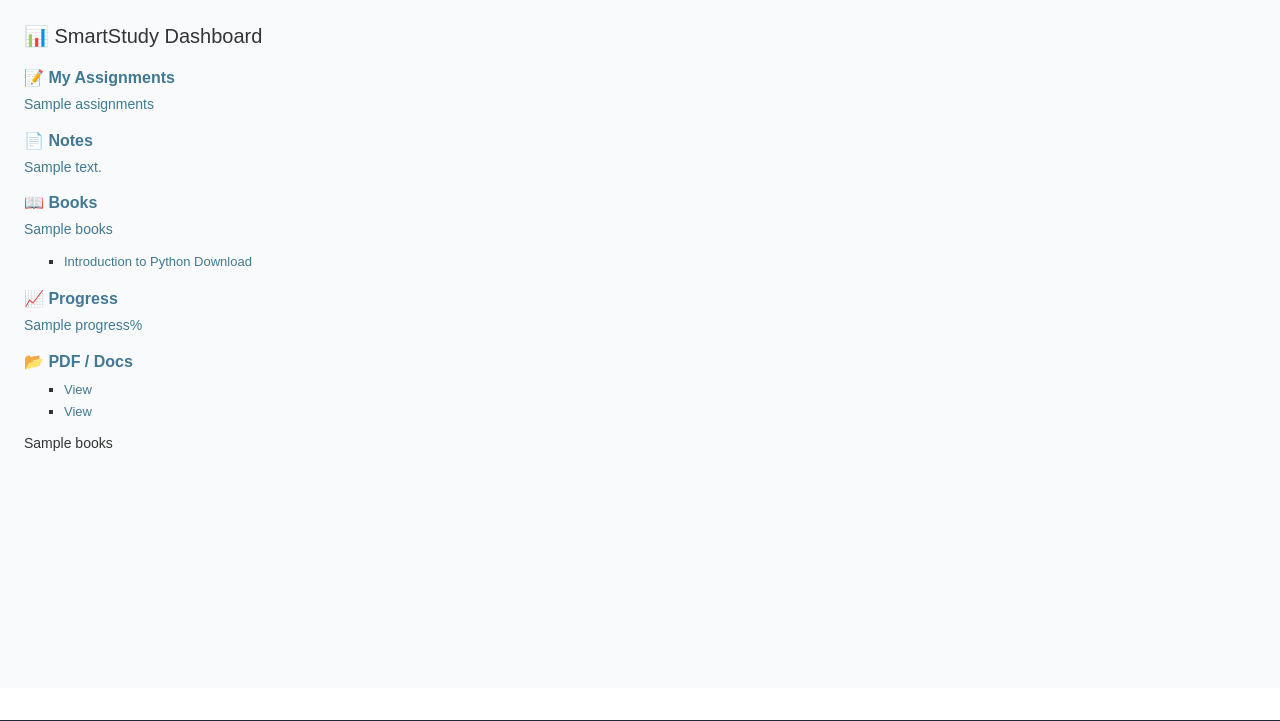
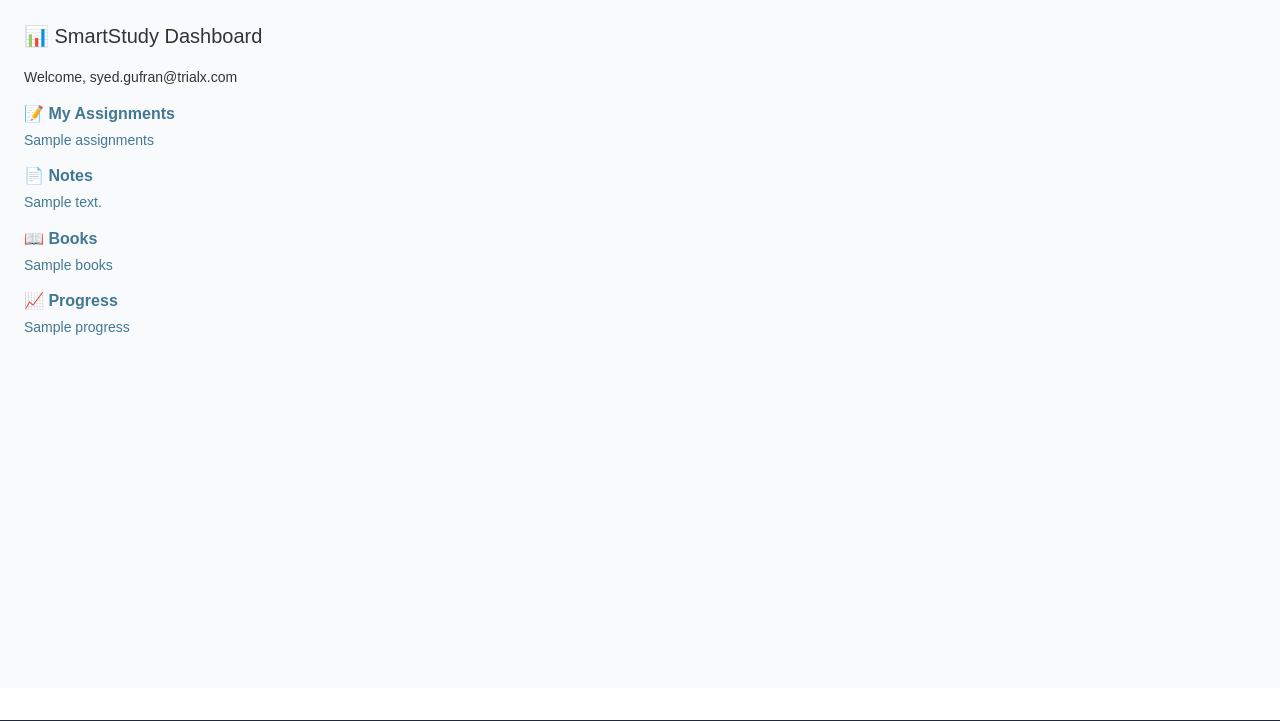
Before and after one commit to Dilshada101/SmartStudy, a Django app: template StudyPortal/templates/admin/custom_dashboard.html in a window 1280 px wide. Shown: the part 96-817 px from the top of the page. Run offline with Django 5.2, Linux system fonts and the light colour scheme; a user stored in the database is signed in; data comes from the database, SQL or seed files in the repository; both versions use the stored data as it was after the commit; tables that the repository leaves empty hold one stand-in row (values such as "Sample post"); the template is opened without the code that fills it: values that come from a table or form of the project are taken from there, most other values are stand-ins (such as "Sample title", 1, 10 or a date in 2020).

Commit message:
changed dashboard view

```diff
--- a/StudyPortal/templates/admin/custom_dashboard.html
+++ b/StudyPortal/templates/admin/custom_dashboard.html
@@ -3,154 +3,93 @@
 {% load i18n %}
 
 {% block content %}
-<div class="p-6 bg-gray-100 min-h-screen">
+<div class="p-6 bg-gray-50 min-h-screen">
+
+    <div class="mb-6 text-center">
+        <h1 class="text-2xl font-bold text-gray-800">📊 SmartStudy Dashboard</h1>
+        <p class="text-gray-600 mt-1">Welcome, {{ user.username }}</p>
+    </div>
 
 
-    <div class="mb-8 text-center">
-        <h1 class="text-3xl font-bold text-gray-800">📊 SmartStudy Dashboard</h1>
+    <div class="grid grid-cols-2 gap-2">
+
+        {% if "Admin" in user_groups %}
+            <!-- ADMIN DASHBOARD CARDS -->
+            <a href="{% url 'admin_assignment_dashboard' %}" class="bg-white rounded-xl p-4 shadow-sm hover:shadow-md transition transform hover:-translate-y-1 cursor-pointer">
+                <h2 class="text-sm font-semibold text-gray-700">📝 Assignments</h2>
+                <p class="text-2xl font-bold text-purple-600 mt-1">{{ stats.assignments }}</p>
+            </a>
+
+            <a href="{% url 'admin_notes_dashboard' %}" class="bg-white rounded-xl p-4 shadow-sm hover:shadow-md transition transform hover:-translate-y-1 cursor-pointer">
+                <h2 class="text-sm font-semibold text-gray-700">📄 Notes</h2>
+                <p class="text-2xl font-bold text-blue-600 mt-1">{{ stats.notes }}</p>
+            </a>
+
+            <a href="{% url 'admin_course_dashboard' %}" class="bg-white rounded-xl p-4 shadow-sm hover:shadow-md transition transform hover:-translate-y-1 cursor-pointer">
+                <h2 class="text-sm font-semibold text-gray-700">📚 Courses</h2>
+                <p class="text-2xl font-bold text-green-600 mt-1">{{ stats.courses }}</p>
+            </a>
+
+            <a href="{% url 'admin_resources_dashboard' %}" class="bg-white rounded-xl p-4 shadow-sm hover:shadow-md transition transform hover:-translate-y-1 cursor-pointer">
+                <h2 class="text-sm font-semibold text-gray-700">📖 Resources</h2>
+                <p class="text-2xl font-bold text-indigo-600 mt-1">{{ stats.books }}</p>
+            </a>
+
+            <a href="{% url 'admin_progress_dashboard' %}" class="bg-white rounded-xl p-4 shadow-sm hover:shadow-md transition transform hover:-translate-y-1 cursor-pointer">
+                <h2 class="text-sm font-semibold text-gray-700">📈 Progress</h2>
+                <p class="text-2xl font-bold text-green-600 mt-1">{{ stats.progress }}</p>
+            </a>
+
+            <a href="#" class="bg-white rounded-xl p-4 shadow-sm hover:shadow-md transition transform hover:-translate-y-1 cursor-pointer">
+                <h2 class="text-sm font-semibold text-gray-700">👤 Users</h2>
+                <p class="text-2xl font-bold text-yellow-600 mt-1">{{ stats.users }}</p>
+            </a>
+
+        {% elif "Teacher" in user_groups %}
+            <!-- TEACHER DASHBOARD CARDS -->
+            <a href="#" class="bg-white rounded-xl p-4 shadow-sm hover:shadow-md transition transform hover:-translate-y-1 cursor-pointer">
+                <h2 class="text-sm font-semibold text-gray-700">📊 Overall Stats</h2>
+                <p class="text-2xl font-bold text-indigo-600 mt-1">{{ stats.overall }}</p>
+            </a>
+
+            <a href="#" class="bg-white rounded-xl p-4 shadow-sm hover:shadow-md transition transform hover:-translate-y-1 cursor-pointer">
+                <h2 class="text-sm font-semibold text-gray-700">📝 Assigned Tasks</h2>
+                <p class="text-2xl font-bold text-purple-600 mt-1">{{ assigned_tasks|length }}</p>
+            </a>
+
+            <a href="#" class="bg-white rounded-xl p-4 shadow-sm hover:shadow-md transition transform hover:-translate-y-1 cursor-pointer">
+                <h2 class="text-sm font-semibold text-gray-700">📄 Notes</h2>
+                <p class="text-2xl font-bold text-blue-600 mt-1">{{ add_note|length }}</p>
+            </a>
+
+            <a href="#" class="bg-white rounded-xl p-4 shadow-sm hover:shadow-md transition transform hover:-translate-y-1 cursor-pointer">
+                <h2 class="text-sm font-semibold text-gray-700">📈 Progress</h2>
+                <p class="text-2xl font-bold text-green-600 mt-1">{{ progress|length }}</p>
+            </a>
+
+        {% else %}
+            <!-- STUDENT DASHBOARD CARDS -->
+            <a href="{% url 'admin_assignment_dashboard' %}" class="bg-white rounded-xl p-4 shadow-sm hover:shadow-md transition transform hover:-translate-y-1 cursor-pointer">
+                <h2 class="text-sm font-semibold text-gray-700">📝 My Assignments</h2>
+                <p class="text-2xl font-bold text-purple-600 mt-1">{{ stats.assignments }}</p>
+            </a>
+
+            <a href="{% url 'admin_notes_dashboard' %}" class="bg-white rounded-xl p-4 shadow-sm hover:shadow-md transition transform hover:-translate-y-1 cursor-pointer">
+                <h2 class="text-sm font-semibold text-gray-700">📄 Notes</h2>
+                <p class="text-2xl font-bold text-blue-600 mt-1">{{ stats.notes }}</p>
+            </a>
+
+            <a href="{% url 'admin_resources_dashboard' %}" class="bg-white rounded-xl p-4 shadow-sm hover:shadow-md transition transform hover:-translate-y-1 cursor-pointer">
+                <h2 class="text-sm font-semibold text-gray-700">📖 Books</h2>
+                <p class="text-2xl font-bold text-indigo-600 mt-1">{{ stats.books }}</p>
+            </a>
+
+            <a href="{% url 'admin_progress_dashboard' %}" class="bg-white rounded-xl p-4 shadow-sm hover:shadow-md transition transform hover:-translate-y-1 cursor-pointer">
+                <h2 class="text-sm font-semibold text-gray-700">📈 Progress</h2>
+                <p class="text-2xl font-bold text-green-600 mt-1">{{ stats.progress }}</p>
+            </a>
+        {% endif %}
 
     </div>
-    <!-- ADMIN DASHBOARD -->
-    <script>
-console.log("User groups: {{ request.user.groups.all|join:', ' }}");
-</script>
-
-    {% if "Admin" in user_groups %}
-    <div class="mb-8 text-center">
-        <p class="text-gray-600">Welcome to the Admin Dashboard</p>
-    </div>
-
-        <div class="grid grid-cols-1 md:grid-cols-2 gap-6 mb-10">
-            <a href="{% url 'admin_assignment_dashboard' %}" class="bg-white shadow-lg rounded-2xl p-6">
-                <h2 class="text-lg font-semibold text-gray-700">📝 Assignments</h2>
-                <p class="text-4xl font-bold text-purple-600 mt-2">{{ stats.assignments}}</p>
-            </a>
-            <a href="{% url 'admin_notes_dashboard' %}" class="bg-white shadow-lg rounded-2xl p-6">
-                <h2 class="text-lg font-semibold text-gray-700">📄 Notes</h2>
-                <p class="text-4xl font-bold text-blue-600 mt-2">{{ stats.notes }}</p>
-            </a>
-            <a href="{% url 'admin_course_dashboard' %}" class="bg-white shadow-lg rounded-2xl p-6 hover:shadow-xl transition">
-                <h2 class="text-lg font-semibold text-gray-700">📚 📘 Courses</h2>
-                <p class="text-4xl font-bold text-green-600 mt-2">{{ stats.courses }}</p>
-            </a>
-             <a href="{% url 'admin_resources_dashboard' %}" class="bg-white shadow-lg rounded-2xl p-6 hover:shadow-xl transition">
-                <h2 class="text-lg font-semibold text-gray-700"> 📘 Resources</h2>
-                <p class="text-4xl font-bold text-green-600 mt-2">{{ stats.books }}</p>
-            </a>
-            <div class="bg-white shadow-lg rounded-2xl p-6 hover:shadow-xl transition">
-                <h2 class="text-lg font-semibold text-gray-700"> 👤Users</h2>
-                <p class="text-4xl font-bold text-green-600 mt-2">{{ stats.users }}</p>
-            </div>
-            <a href="{% url 'admin_progress_dashboard' %}" class="bg-white shadow-lg rounded-2xl p-6 hover:shadow-xl transition">
-                <h2 class="text-lg font-semibold text-gray-700">📈 Progress</h2>
-                <p class="text-4xl font-bold text-green-600 mt-2">{{ stats.progress }}</p>
-            </a>
-        </div>
-        <script>
-console.log("User groups: {{ request.user.groups.all|join:', ' }}");
-</script>
-
-
-
-
-
-    {% elif "Teacher" in user_groups %}
-    <div class="grid grid-cols-1 md:grid-cols-2 gap-6 mb-10">
-            <div class="bg-white shadow-lg rounded-2xl p-6">
-                <h2 class="text-lg font-semibold text-gray-700">📊 Stats</h2>
-                <p class="text-4xl font-bold text-indigo-600 mt-2">{{ stats.overall }}</p>
-            </div>
-            <div class="bg-white shadow-lg rounded-2xl p-6">
-                <h2 class="text-xl font-semibold text-gray-800 mb-4">📝 Assign Tasks</h2>
-                <ul class="divide-y divide-gray-200">
-                    {% for assignment in assigned_tasks %}
-                    <li class="py-2">{{ stats.assignments }}</li>
-                {% empty %}
-                    <li class="py-2 text-gray-500">No Assigned Tasks yet.</li>
-                {% endfor %}
-                </ul>
-            </div>
-            <div class="bg-white shadow-lg rounded-2xl p-6">
-                <h2 class="text-xl font-semibold text-gray-800 mb-4">📄 Add Notes</h2>
-                <ul class="divide-y divide-gray-200">
-                    {% for notes in add_note  %}
-                    <li class="py-2">{{ stats.notes }}</li>
-                {% empty %}
-                    <li class="py-2 text-gray-500">No New Notes.</li>
-                {% endfor %}
-                </ul>
-            </div>
-            <div class="bg-white shadow-lg rounded-2xl p-6">
-                <h2 class="text-xl font-semibold text-gray-800 mb-4">📈 Check Progress</h2>
-                <ul class="divide-y divide-gray-200">
-                    {% for progress in progress  %}
-                    <li class="py-2">{{ stats.progress }}</li>
-                {% empty %}
-                    <li class="py-2 text-gray-500">View Progress</li>
-                {% endfor %}
-                </ul>
-            </div>
-<script>console.log("User is logged in: {{ user.username }}, we are in Teacher dashboard");</script>
-        </div>
-
-    {% else %}
-
-
-
-    <!-- STUDENT DASHBOARD -->
-
-
-    <div class="grid grid-cols-1 md:grid-cols-2 gap-6 mb-10">
-        <a href="{% url 'admin_assignment_dashboard' %}" class="block bg-white shadow-lg rounded-2xl p-6 hover:shadow-xl transition">
-            <h2 class="text-lg font-semibold text-gray-700">📝 My Assignments</h2>
-            <p class="text-4xl font-bold text-purple-600 mt-2">{{ stats.assignments }}</p>
-        </a>
-
-
-        <a href="{% url 'admin_notes_dashboard' %}" class="bg-white shadow-lg rounded-2xl p-6 hover:shadow-xl transition">
-            <h2 class="text-lg font-semibold text-gray-700">📄 Notes</h2>
-            <p class="text-4xl font-bold text-blue-600 mt-2">{{ stats.notes }}</p>
-
-
-        <a href="{% url 'admin_resources_dashboard' %}" class="bg-white shadow-lg rounded-2xl p-6 hover:shadow-xl transition">
-            <h2 class="text-lg font-semibold text-gray-700">📖 Books</h2>
-            <p class="text-4xl font-bold text-blue-600 mt-2">{{ stats.books }}</p>
-            <ul class="divide-y divide-gray-200">
-                {% for book in books %}
-                    <li class="py-2 flex justify-between">
-                        <span>{{ book.title }}</span>
-                        <a href="{{ book.file.url }}" class="text-sm text-blue-600 hover:underline">Download</a>
-                    </li>
-                {% empty %}
-                    <li class="py-2 text-gray-500">No books available.</li>
-                {% endfor %}
-            </ul>
-
-        <a href="{% url 'admin_progress_dashboard' %}" class="bg-white shadow-lg rounded-2xl p-6">
-            <h2 class="text-lg font-semibold text-gray-700">📈 Progress</h2>
-            <p class="text-4xl font-bold text-green-600 mt-2">{{ stats.progress }}%</p>
-
-
-
-        <div class="bg-white shadow-lg rounded-2xl p-6">
-            <h2 class="text-xl font-semibold text-gray-800 mb-4">📂 PDF / Docs</h2>
-            <ul class="divide-y divide-gray-200">
-                {% for doc in documents %}
-                    <li class="py-2 flex justify-between">
-                        <span>{{ doc.name }}</span>
-                        <a href="{{ doc.file.url }}" class="text-sm text-blue-600 hover:underline">View</a>
-                    </li>
-                {% empty %}
-                    <li class="py-2 text-gray-500">No documents uploaded.</li>
-                {% endfor %}
-            </ul>
-
-            <p class="text-4xl font-bold text-pink-600 mt-2">{{ stats.books }}</p>
-        </div>
-    </div>
-
-    <script>console.log("User is logged in: {{ user.username }}, we are in Student dashboard");</script>
-
 </div>
-{% endif %}
 {% endblock %}
```
Also changed, not shown: StudyPortal/migrations/0011_studentprofile_assignment_sudents_submission.py (added), StudyPortal/migrations/0012_remove_assignment_sudents_remove_submission_student_and_more.py (added), db.sqlite3, 1 other file.
